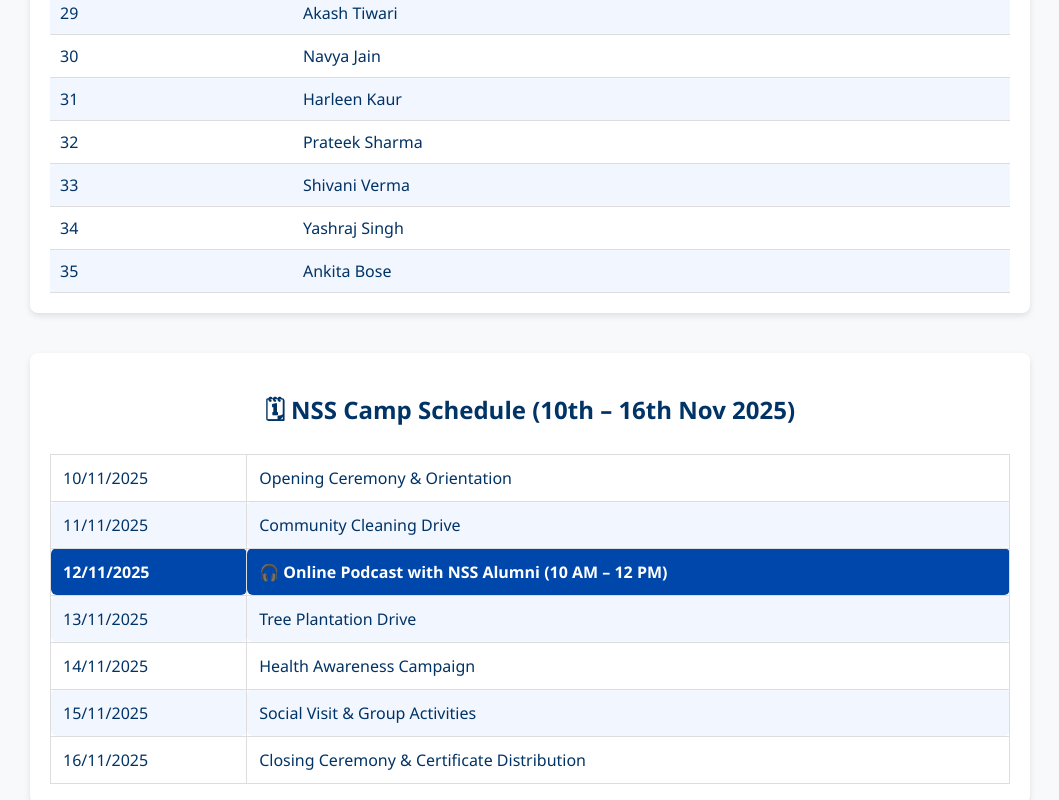
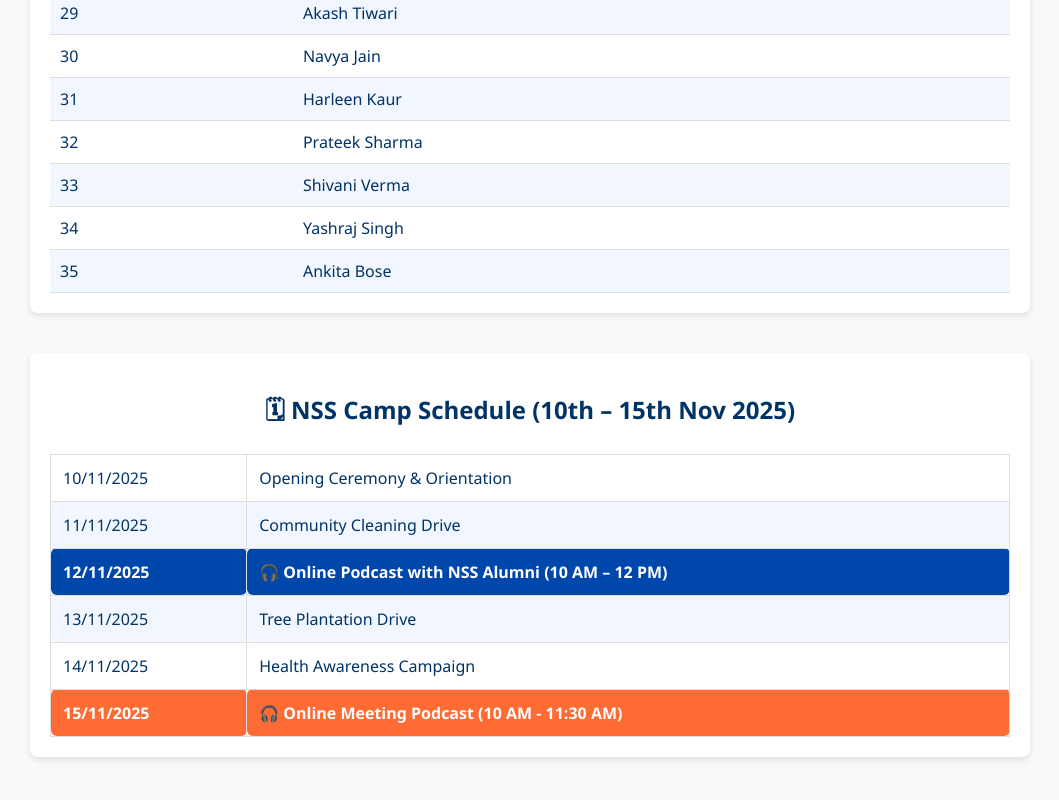
Before and after one commit to AnmayR/NSS-Special-Camp-2025, a plain HTML site: page index.html in a window 1280 px wide. Shown: the part 2000-2800 px from the top of the page, without its empty margins (110-1169 px from the left). Drawn offline with Linux system fonts and the light colour scheme.

Commit message:
NSS camp details and schedule
Updated the NSS camp duration from 7 days to 6 days and adjusted the schedule accordingly. Added a new highlight for the online meeting podcast.

```diff
--- a/index.html
+++ b/index.html
@@ -98,6 +98,20 @@
       border-radius: 4px;
       font-size: 0.9em;
     }
+    .calendar .highlight2 {
+      background-color: #FF6B35;
+      color: white;
+      font-weight: bold;
+    }
+    .calendar .highlight2:hover::after {
+      content: " 🎧 Online Podcast (10 AM - 11:30 AM)";
+      color: #FF6B35;
+      background: #f8f9fa;
+      display: block;
+      padding: 5px;
+      border-radius: 4px;
+      font-size: 0.9em;
+    }
     footer {
       background-color: #0047AB;
       color: white;
@@ -116,7 +130,7 @@
     <section class="announcement">
       <h2>📢 NSS Camp Announcement</h2>
       <p><b>Dear Volunteers,</b></p>
-      <p>The 7 days NSS camp is scheduled from <b>10th Nov 2025 to 16th Nov 2025</b>.</p>
+      <p>The 6 days NSS camp is scheduled from <b>10th Nov 2025 to 15th Nov 2025</b>.</p>
       <p><b>📍Event:</b> NSS Special Camp</p>
       <h3>⚠ Important Points:</h3>
       <ul>
@@ -171,7 +185,7 @@
     </section>
 
     <section class="calendar">
-      <h2>🗓 NSS Camp Schedule (10th – 16th Nov 2025)</h2>
+      <h2>🗓 NSS Camp Schedule (10th – 15th Nov 2025)</h2>
       <table>
         <tr>
           <td>10/11/2025</td>
@@ -193,13 +207,9 @@
           <td>14/11/2025</td>
           <td>Health Awareness Campaign</td>
         </tr>
-        <tr>
+        <tr class="highlight2">
           <td>15/11/2025</td>
-          <td>Social Visit & Group Activities</td>
-        </tr>
-        <tr>
-          <td>16/11/2025</td>
-          <td>Closing Ceremony & Certificate Distribution</td>
+          <td>🎧 Online Meeting Podcast (10 AM - 11:30 AM)</td>
         </tr>
       </table>
     </section>
```
